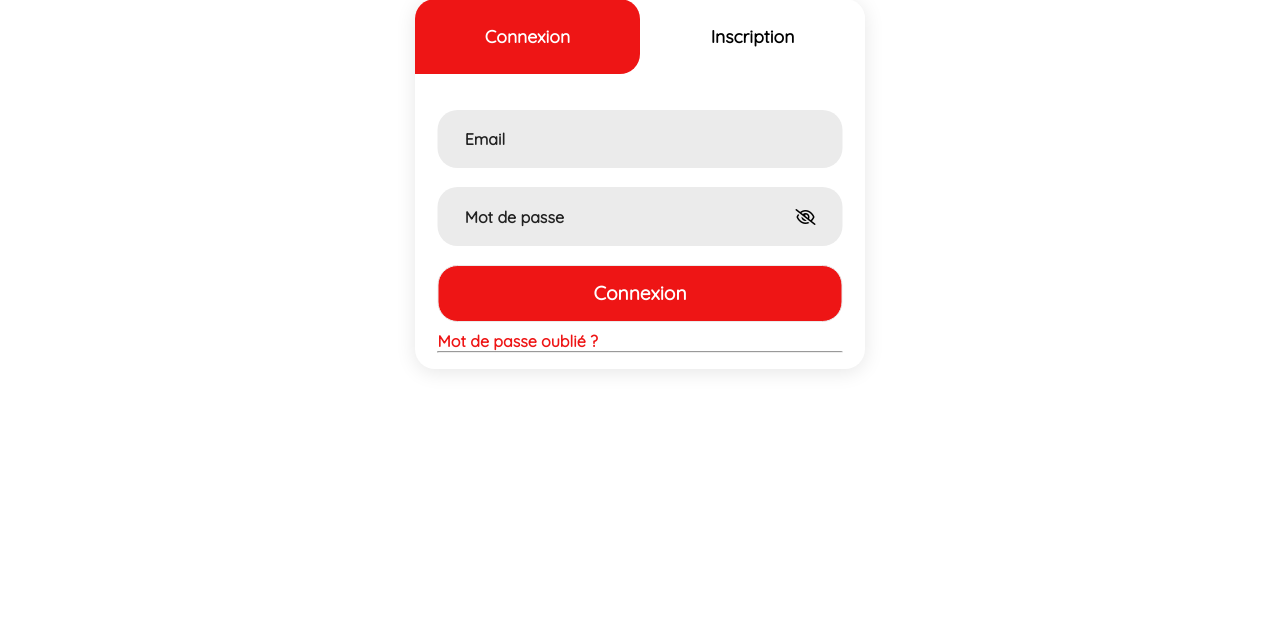
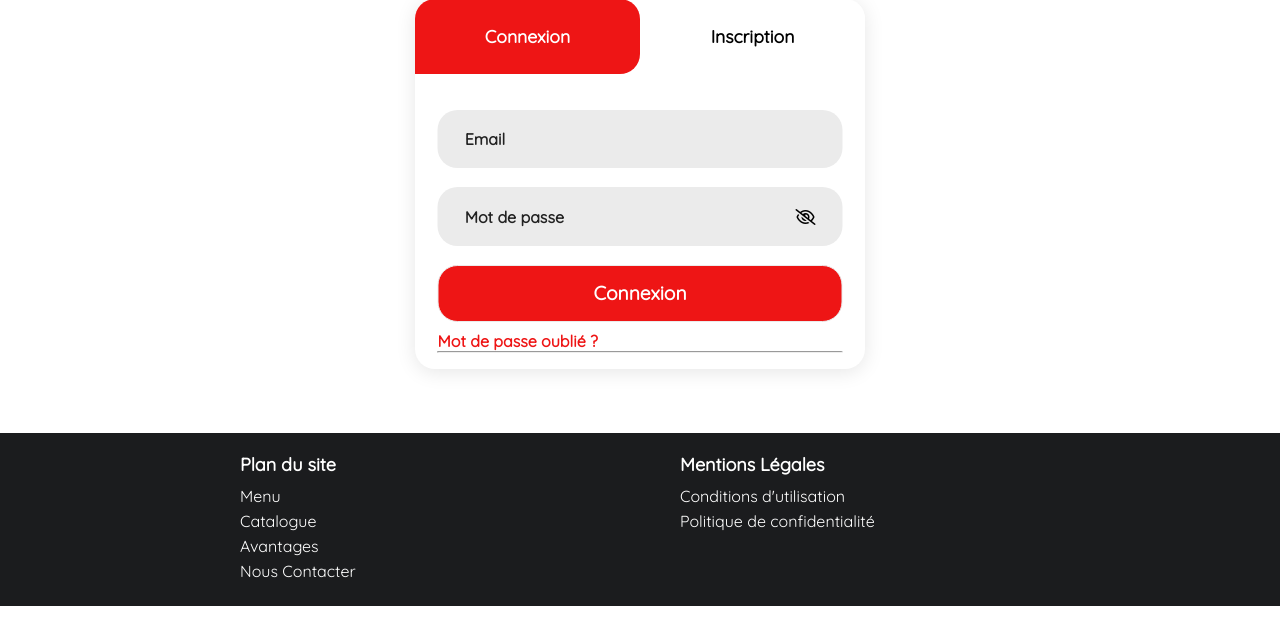
Before and after one commit to Simiamine/Pokeshop, a PHP site: page /php/login.php in a window 1280 px wide; the page is wider, and only the part inside the window is pictured. Shown: the part 179-800 px from the top of that part. Run offline with PHP 8.4, Linux system fonts and the light colour scheme; some libraries are stand-ins or nearby versions.

Commit message:
Add files via upload

```diff
--- a/css/login.css
+++ b/css/login.css
@@ -20,6 +20,7 @@ body{
     width:450px;
     height:auto;
     margin-top:4em;
+    margin-bottom:4rem;
     left:50%;
     transform:translateX(-50%);
     background:#fff;
@@ -27,7 +28,7 @@ body{
     border-top-left-radius: 20px;
     border-bottom-right-radius: 20px;
     border-bottom-left-radius: 20px;
-    box-shadow:0 3px 20px 0px rgba(0, 0, 0, 0.1)
+    box-shadow:0 3px 20px 0px rgba(0, 0, 0, 0.1);
 }
 
 .form-modal button{
--- a/css/style-avantage.css
+++ b/css/style-avantage.css
@@ -1,7 +1,7 @@
-
+@import url('https://fonts.googleapis.com/css?family=Montserrat|Quicksand');
   body {
     background-color: #f4f4f4; /* Couleur de fond grise */
-    font-family: 'Arial', sans-serif; /* Police d'écriture */
+    font-family: 'quicksand',Arial, Helvetica, sans-serif;
   }
 
   /* Style pour le titre "Le programme de fidélité" */
--- a/css/style.css
+++ b/css/style.css
@@ -1,8 +1,8 @@
-@import url('https://fonts.googleapis.com/css2?family=Poppins:wght@100;200;300;400;500&display=swap');
+@import url('https://fonts.googleapis.com/css?family=Montserrat|Quicksand');
 *{
     margin: 0;
     padding: 0;
-    font-family: "Poppins" , sans-serif;
+    font-family: 'quicksand',Arial, Helvetica, sans-serif;
     box-sizing: border-box;
 }
 
@@ -269,8 +269,54 @@ img {
 
 body {
     font-size: 16px;
+    padding-bottom: 0px !important;
 }
 
 h1 {
     font-size: 2.5rem; /* 40px si la taille de la police du body est de 16px */
 }
+
+/* LE FOOTER DE ZARA */
+.footer {
+background-color: #1b1c1e;
+color: #fff;
+padding: 20px 0;
+text-align: center;
+
+width: 100%;
+}
+
+.footer-content {
+max-width: 800px;
+margin: 0 auto;
+display: flex;
+justify-content: space-between;
+}
+
+.footer-section {
+flex-basis: 45%;
+text-align: left;
+}
+
+.footer-section h3 {
+font-size: 18px;
+margin-bottom: 10px;
+}
+
+.footer-section ul {
+list-style: none;
+padding: 0;
+}
+
+.footer-section ul li {
+margin-bottom: 5px;
+}
+
+.footer-section ul li a {
+color: #fff;
+text-decoration: none;
+}
+
+.footer-section ul li a:hover {
+text-decoration: underline;
+}
--- /dev/null
+++ b/include/footer.php
@@ -0,0 +1,20 @@
+<footer class="footer">
+  <div class="footer-content">
+    <div class="footer-section">
+      <h3>Plan du site</h3>
+      <ul>
+        <li><a href="../index.php">Menu</a></li>
+        <li><a href="../php/catalogue.php">Catalogue</a></li>
+        <li><a href="../php/avantage.php">Avantages</a></li>
+        <li><a href="../php/contact.php">Nous Contacter</a></li>
+      </ul>
+    </div>
+    <div class="footer-section">
+      <h3>Mentions Légales</h3>
+      <ul>
+        <li><a href="#">Conditions d'utilisation</a></li>
+        <li><a href="../php/politique.php">Politique de confidentialité</a></li>
+      </ul>
+    </div>
+  </div>
+</footer>
--- /dev/null
+++ b/include/header.php
@@ -0,0 +1,3 @@
+<?php
+// Je vais faire ca apres...
+?>
--- a/index.php
+++ b/index.php
@@ -67,4 +67,5 @@
     </nav>
 
 </body>
+<?php include_once('include/footer.php'); ?>
 </html>
--- a/php/contact.php
+++ b/php/contact.php
@@ -28,3 +28,7 @@
       <li><a href="login.php" id="connexion">Connexion</a></li>
       <li><a id="panier" href="panier.php"> <i class="fa-solid fa-bag-shopping fa-xl"></i> <span id="panierCount"><?php echo count($_SESSION['panier']); ?></span></a></li>
         </ul>
+</section>
+</body>
+<?php include_once('../include/footer.php'); ?>
+</html>
--- a/php/login.php
+++ b/php/login.php
@@ -88,4 +88,5 @@
 </div>
 
 </body>
+<?php include_once('../include/footer.php'); ?>
 </html>
```
Also changed, not shown: php/avantage.php (+2 -65 lines), php/catalogue.php (+39 -3 lines), php/politique.php (+5 -4 lines).
